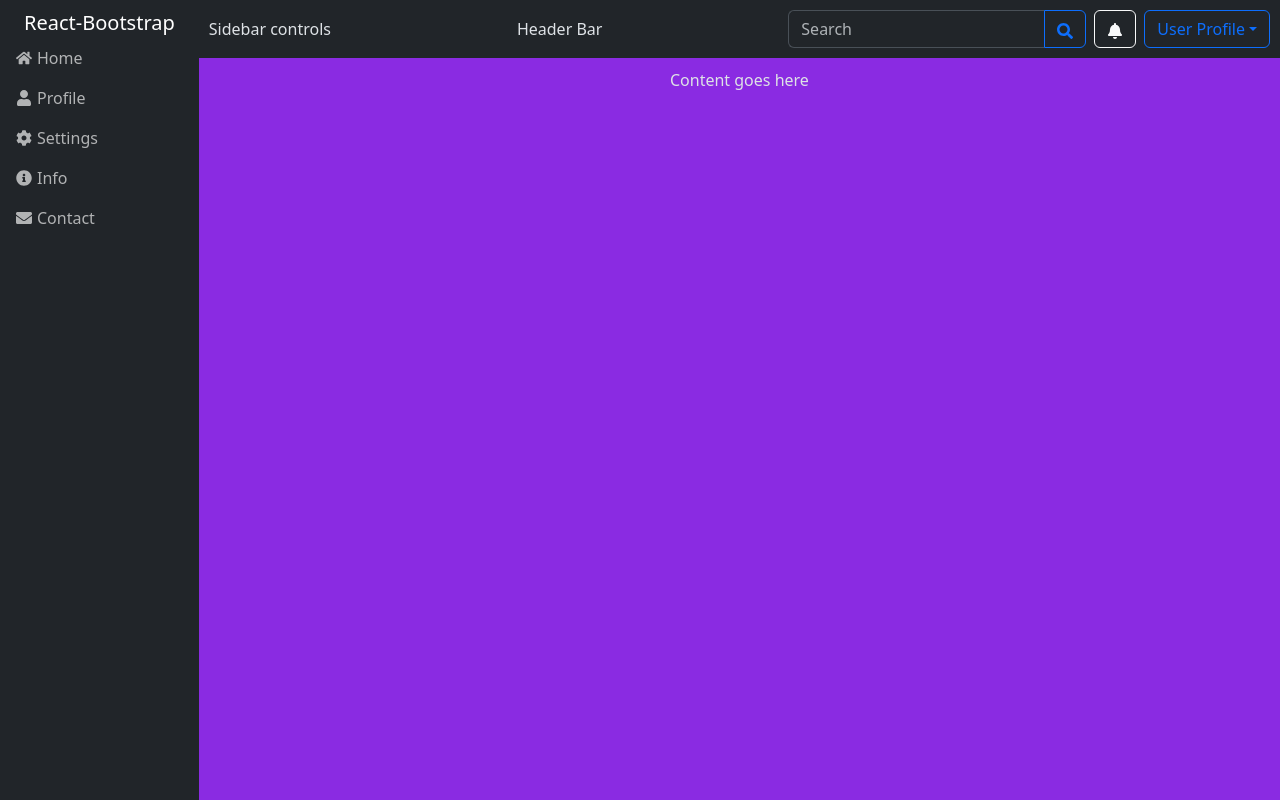
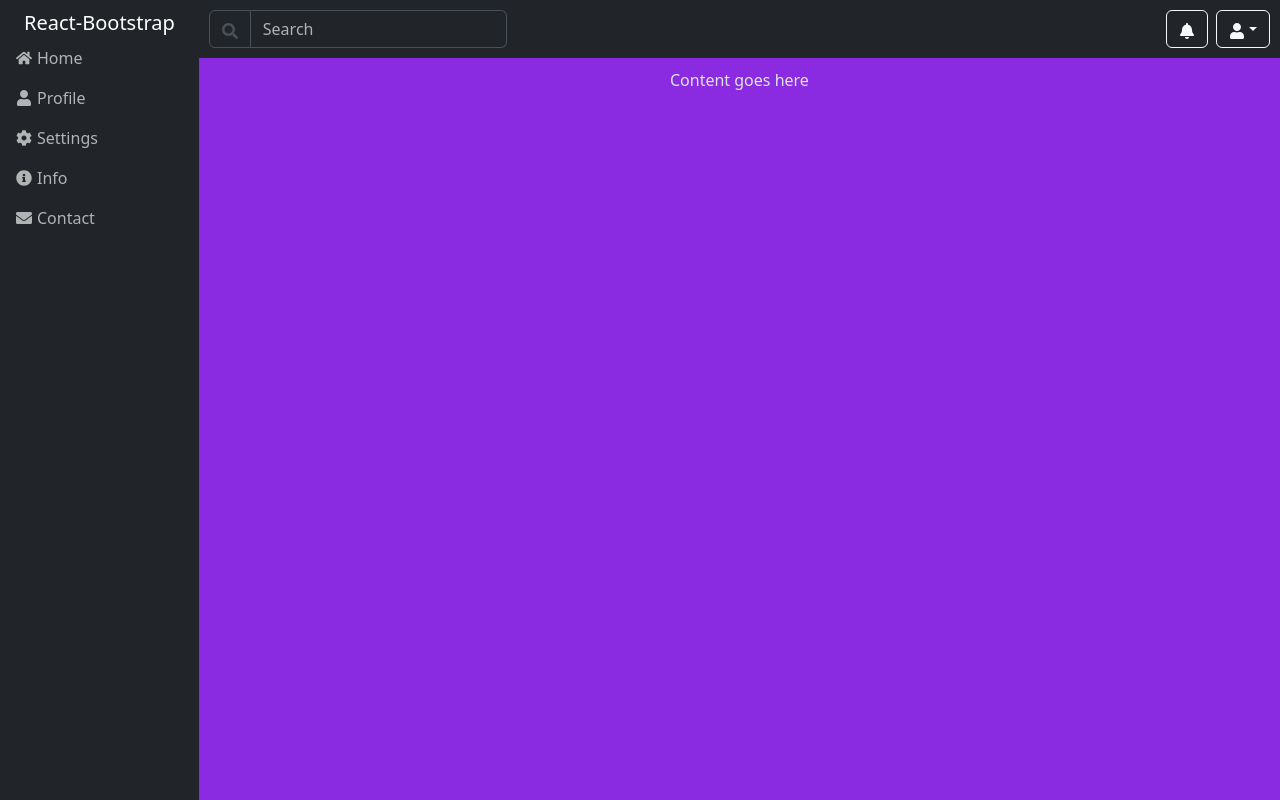
Before and after one commit to dylan10293/cs696a-week6, a React (Create React App) app: page / in a window 1280 px wide. Built offline with nearby package versions, Linux system fonts and the light colour scheme.

Commit message:
Added search to topbar

```diff
--- a/src/components/HeaderBar/HeaderBar.css
+++ b/src/components/HeaderBar/HeaderBar.css
@@ -12,16 +12,36 @@
 
 .search {
 	display: flex;
-	/* position: relative; */
+	position: relative;
 }
 
 .search input {
-	border-top-right-radius: 0;
-	border-bottom-right-radius: 0;
-	border-right: none;
+	border-top-left-radius: 0;
+	border-bottom-left-radius: 0;
+	border-left: none;
 }
 
 .search button {
-	border-top-left-radius: 0;
-	border-bottom-left-radius: 0;
+	border-top-right-radius: 0;
+	border-bottom-right-radius: 0;
+	border: var(--bs-border-width) solid var(--bs-border-color);
+	color: var(--bs-border-color);
 }
+
+.search-results {
+	position: absolute;
+	color: #fff;
+	left: 0;
+	top: 130%;
+	width: 100%;
+	border-radius: 5px;
+	padding: 5px 1px;
+}
+
+.list-group {
+	text-align: start;
+}
+
+.title {
+	text-transform: capitalize;
+}
--- a/src/components/HeaderBar/HeaderBar.js
+++ b/src/components/HeaderBar/HeaderBar.js
@@ -1,38 +1,70 @@
-import React from 'react'
+import React, { useState } from 'react'
 import "./HeaderBar.css";
-import { Form, FormControl, Button, Dropdown } from 'react-bootstrap';
+
+import { Form, FormControl, Button, Dropdown, Nav } from 'react-bootstrap';
 import { FaSearch, FaBell, FaUser } from "react-icons/fa";
 
 // Create a header that spans the top of the page(excluding the sidebar).
 // Include a search bar, a notifications icon, and a user profile dropdown.
 
 const HeaderBar = () => {
+
+	const [search, setSearch] = useState("");
+
+	const hardcodedSearchValues = [
+		'Dashboard',
+		'Profile',
+		'Settings',
+		'Notifications'
+	];
+
 	return (
 		<div className="top-bar">
 			<div className="sidebar-controls">
-				Sidebar controls
-			</div>
-			<div className="title">
-				<span>Header Bar</span>
-			</div>
-			<div className="profile-section">
 				<Form className="search">
+					<Button variant="outline-light">
+						<FaSearch />
+					</Button>
 					<FormControl
 						type="search"
 						placeHolder="Search"
 						aria-label="Search"
+						value={search}
+						onChange={(event) => {
+							setSearch(event.target.value);
+						}}
 					/>
-					<Button variant="outline-primary">
-						<FaSearch />
-					</Button>
+					{search && (
+						<div className="search-results bg-dark">
+							<ul class="list-group">
+								{hardcodedSearchValues.filter((result) => {
+									console.log('result: ', result);
+									console.log('search.toLowerCase: ', search.toLowerCase);
+									return result.toLowerCase().includes(search.toLowerCase());
+								}).map((result, index) => (
+									<Nav.Link href={`\\${result.toLowerCase()}`}>
+										<li className="list-group-item" key={index}>
+											{result}
+										</li>
+									</Nav.Link>
+								))}
+							</ul>
+						</div>
+					)}
 				</Form>
+			</div >
+			<div className="title">
+				<span>{window.location.pathname.slice(1)}</span>
+			</div>
+			<div className="profile-section">
+
 				<Button className="ms-2" variant="outline-light">
 					<FaBell />
 				</Button>
 
 				<Dropdown className="ms-2">
-					<Dropdown.Toggle variant="outline-primary" id="dropdown-basic">
-						User Profile
+					<Dropdown.Toggle variant="outline-light" id="dropdown-basic">
+						<FaUser />
 					</Dropdown.Toggle>
 
 					<Dropdown.Menu>
```
